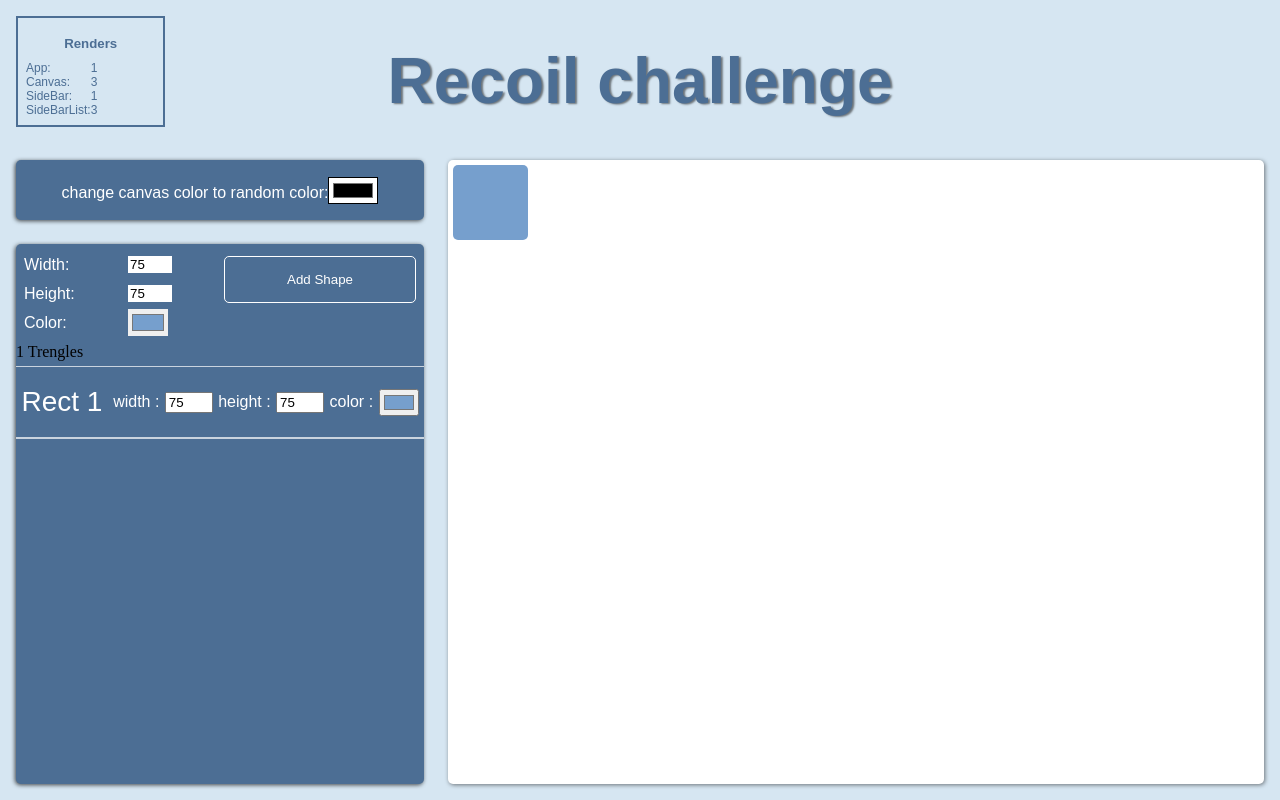
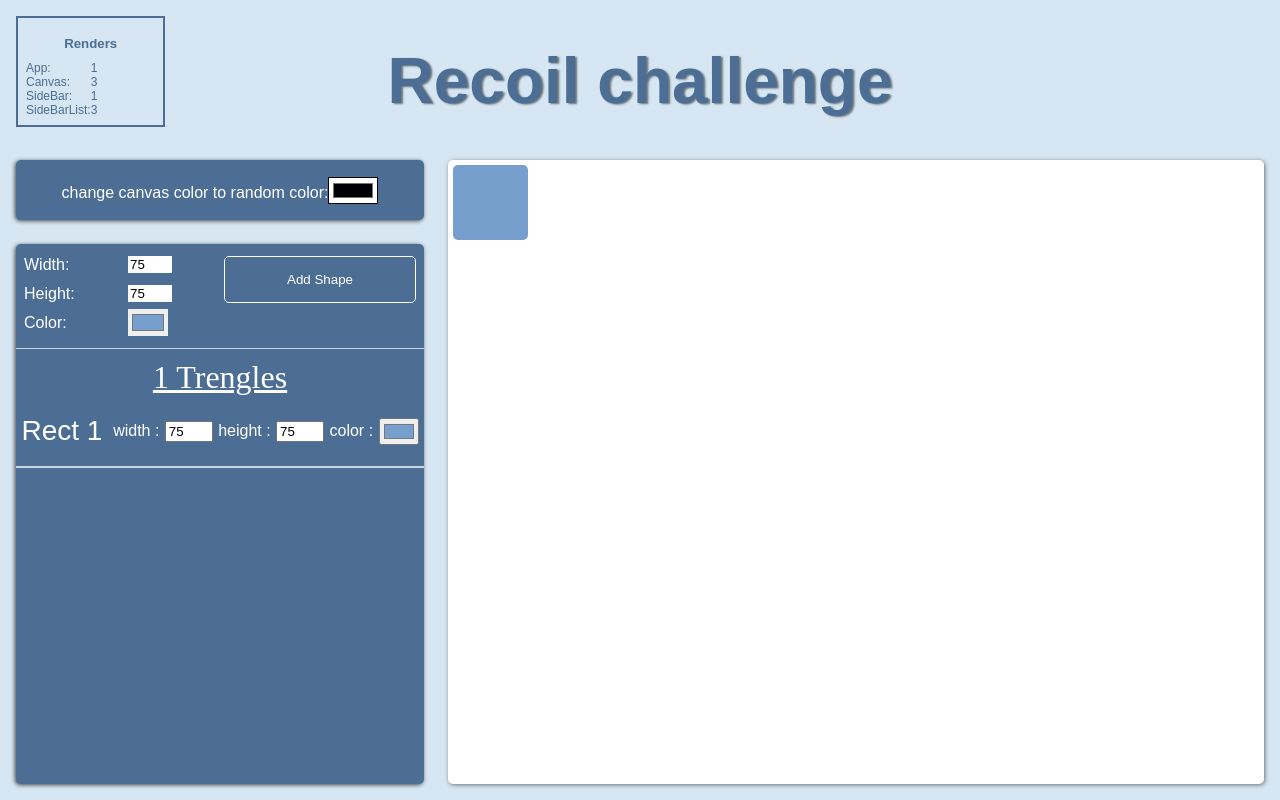
Before and after one commit to GuyLeifer/recoil-boilerplate-final, a React app: page / in a window 1280 px wide. Both pictures are taken after a click on the button "Add Shape". Built offline with nearby package versions, Linux system fonts and the light colour scheme; a web font is replaced by a local one.

Commit message:
set the counter

```diff
--- a/src/Components/SideBarList/SideBarList.js
+++ b/src/Components/SideBarList/SideBarList.js
@@ -19,15 +19,13 @@ function SideBarList() {
 	console.log("rectanglesArray: ", rectanglesArray);
 
 	return (
-		<>
+			<ul className="sidebar__list">
 			{counter === 1 ? "" : "" }
-			{counter >= 2 ? <div>{(counter - 1) + " Trengles"} </div> : ""}
-			<ul className="sidebar__list">
+			{counter >= 2 ? <div className="counter">{(counter - 1) + " Trengles"} </div> : ""}
 				{rectanglesArray.map((id) =>
 					<SideBarItem key={id} rectangleId={id} />
 				)}
 			</ul>
-		</>
 	);
 }
 
--- a/src/Components/SideBarList/sideList.css
+++ b/src/Components/SideBarList/sideList.css
@@ -25,3 +25,10 @@
   border-radius: 4px;
 }
 /*# sourceMappingURL=sideList.css.map */
+.counter {
+  text-align: center;
+  margin-top: 10px;
+  font-size: 200%;
+  text-decoration: underline;
+  color: white;
+}
```
